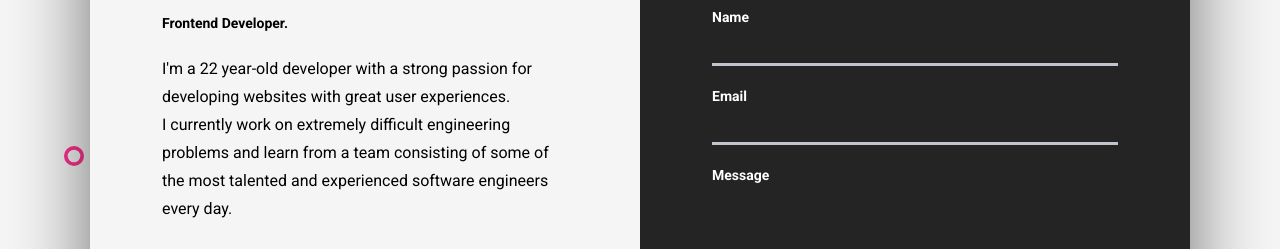
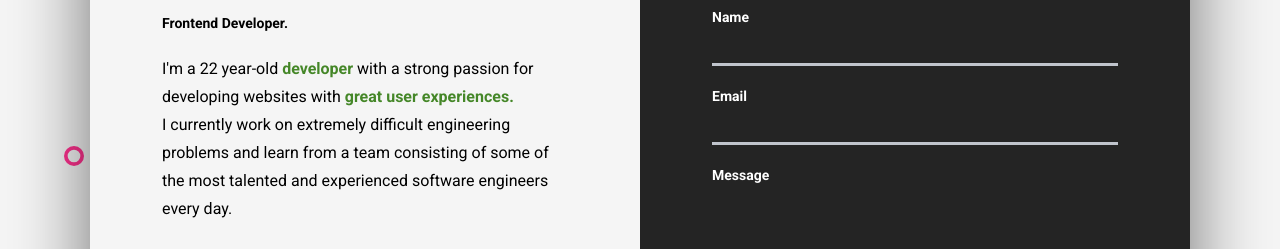
Before and after one commit to velascojk/e-portfolioV2, a plain HTML site: page index.html in a window 1280 px wide. Both pictures are taken after a click on the element "about me.". Shown: the part 254-503 px from the top of the page. Drawn offline with nearby package versions, Linux system fonts and the light colour scheme; grey boxes are pictures that could not be loaded.

```diff
--- a/index.html
+++ b/index.html
@@ -91,8 +91,8 @@
         <h3 class="modal__title modal__title--about">Here's a bit about me.</h3>
         <h4 class="modal__sub-title modal__sub-title--about">Frontend Developer.</h4>
         <p class="modal__para">
-          I'm a 22 year-old developer with a strong passion for developing websites with great user
-          experiences.
+          I'm a 22 year-old <b class="highlight-word">developer</b> with a strong passion for developing websites with <b class="highlight-word">great user
+          experiences.</b>
           <br>
           I currently work on extremely difficult engineering problems and learn from a team consisting of some of the
           most talented and experienced software engineers every day.
```
